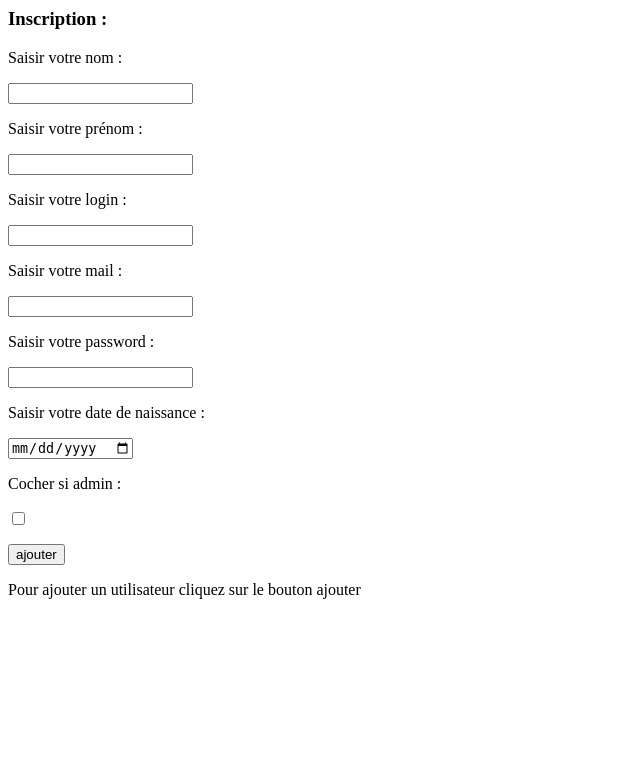
After one commit to youssefshadow/testPhp, a PHP site: page /form1.php in a window 1280 px wide. The commit adds this page. Shown: the top 783 px of the page, without its empty margins (0-640 px from the left). Run offline with PHP 8.4, Linux system fonts and the light colour scheme.

Commit message:
formulairePhp

```diff
--- /dev/null
+++ b/form1.php
@@ -0,0 +1,61 @@
+<html lang="en">
+<head>
+    <meta charset="UTF-8">
+    <meta http-equiv="X-UA-Compatible" content="IE=edge">
+    <meta name="viewport" content="width=device-width, initial-scale=1.0">
+    <title>inscription</title>
+</head>
+<body>
+    <h3>Inscription :</h3>
+    <form action="" method="post">
+        <p>Saisir votre nom :</p>
+        <p><input type="text" name="nom"></p>
+        <p>Saisir votre prénom :</p>
+        <p><input type="text" name="prenom"></p>
+        <p>Saisir votre login :</p>
+        <p><input type="text" name="login"></p>
+        <p>Saisir votre mail :</p>
+        <p><input type="email" name="mail"></p>
+        <p>Saisir votre password :</p>
+        <p><input type="password" name="password"></p>
+        <p>Saisir votre date de naissance :</p>
+        <p><input type="date" name="date"></p>
+        <p>Cocher si admin :</p>
+        <p><input type="checkbox" name="admin"></p>
+        <p><input type="submit" value="ajouter" name="submit"></p>
+    </form>
+</body>
+</html>
+<?php
+    $tab =['Lundi', 'mardi', 'mercredi', 'jeudi', 'vendredi', 'Samedi', 'Dimanche'];
+    //clic sur le bouton
+    if(isset($_POST['submit'])){
+
+        //test si les champs sont remplis
+        if(!empty($_POST['nom']) AND !empty($_POST['prenom'])
+        AND !empty($_POST['login']) AND !empty($_POST['date'])
+        AND !empty($_POST['mail']) AND !empty($_POST['password'])){
+            //test si la case est cochée (elle existe)
+            if(isset($_POST['admin'])){
+                $date = new DateTime($_POST['date']);
+                echo '<p>le compte admin '.$_POST['mail'].'
+                a été ajouté le : '.$tab[$date->format('N')-1].' '.$date->format('d-n-Y').'</p>';
+            }
+            //test si elle n'est pas cochée (elle n'existe pas)
+            else{
+                $date = new DateTime($_POST['date']);
+                echo '<p>le compte '.$_POST['mail'].'
+                a été ajouté le : '.$tab[$date->format('N')-1].' '.$date->format('d-n-Y').'</p>';
+            }
+        }
+        //test si les champs sont vides
+        else{
+            echo '<p>Veuillez remplir tous les champs</p>';
+        }
+    }
+    //test si le bouton n'est pas cliqué
+    else{
+        echo '<p>Pour ajouter un utilisateur
+        cliquez sur le bouton ajouter</p>';
+    }
+?>
```
Also changed, not shown: exoForm.php (added, +25 -0 lines), form.php (added, +34 -0 lines), superGlobal.php (added, +24 -0 lines), variable.php (+21 -1 lines).
